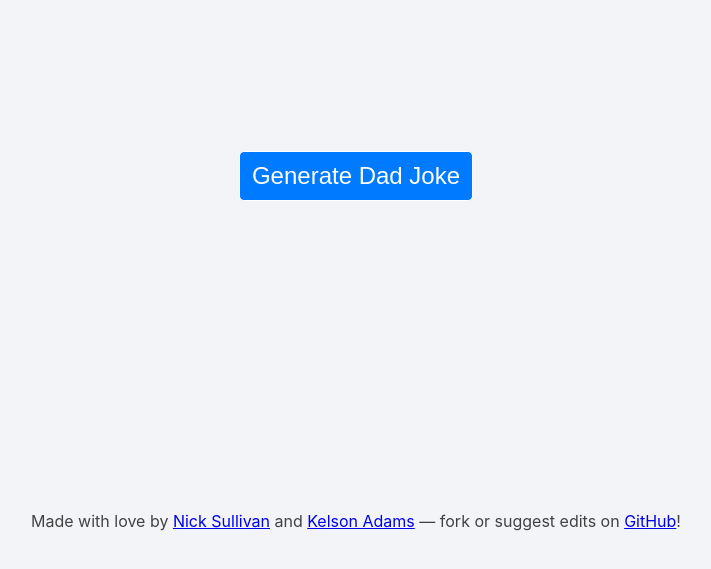
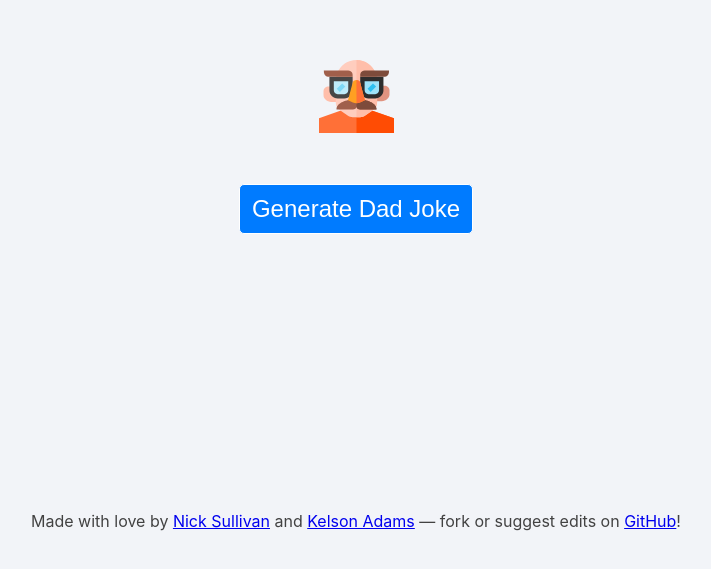
Before and after one commit to kelsonic/dad-joke, a React app: page / in a window 1280 px wide. Shown: the part 183-752 px from the top of the page, without its empty margins (284-995 px from the left). Built offline with nearby package versions, Linux system fonts and the light colour scheme.

Commit message:
Add logo when landing on page

```diff
--- a/src/components/App/index.js
+++ b/src/components/App/index.js
@@ -4,6 +4,7 @@ import filter from 'lodash/filter';
 import get from 'lodash/get';
 import sample from 'lodash/sample';
 // Relative imports.
+import logo from 'assets/images/logo.svg';
 import JOKES from './JOKES';
 import './styles.css';
 
@@ -11,7 +12,7 @@ class App extends Component {
   constructor(props) {
     super(props);
     this.state = {
-      joke: '',
+      joke: undefined,
     };
   }
 
@@ -38,7 +39,7 @@ class App extends Component {
       JOKES,
       (joke) =>
         `${get(joke, 'preline')} ${get(joke, 'punchline')}` !==
-        `${get(currentJoke, 'preline')} ${get(currentJoke, 'punchline')}`,
+        `${get(currentJoke, 'preline', '')} ${get(currentJoke, 'punchline', '')}`,
     );
 
     // Choose another joke.
@@ -54,9 +55,16 @@ class App extends Component {
         <div />
 
         <div className="joke">
+          {/* Logo */}
+          {!joke && <img alt="logo" src={logo} />}
+
           {/* Generated Joke */}
-          <h2 className={joke ? 'animate' : ''}>{get(joke, 'preline')}</h2>
-          <h3 className={joke ? 'animate-long' : ''}>{get(joke, 'punchline')}</h3>
+          {joke && (
+            <>
+              <h2 className={joke ? 'animate' : ''}>{get(joke, 'preline')}</h2>
+              <h3 className={joke ? 'animate-long' : ''}>{get(joke, 'punchline')}</h3>
+            </>
+          )}
 
           {/* Generate a Joke */}
           <button onClick={generateJoke} type="button">
--- a/src/components/App/styles.css
+++ b/src/components/App/styles.css
@@ -13,9 +13,9 @@
   flex-direction: column;
 }
 
-@keyframes FADE-IN {
-  0%   { opacity: 0; }
-  100% { opacity: 1; }
+img {
+  height: 75px;
+  width: 75px;
 }
 
 h2 {
```
Also changed, not shown: src/assets/images/logo.svg (added).
